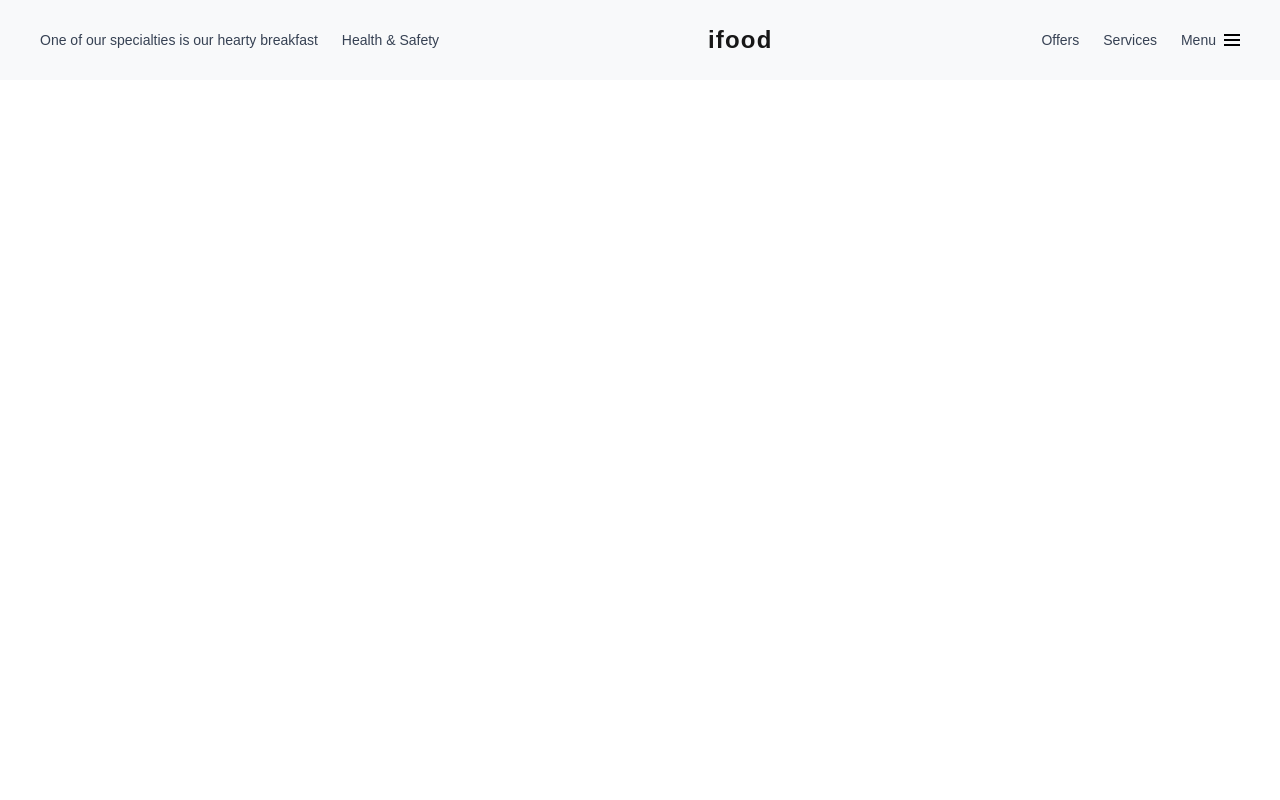
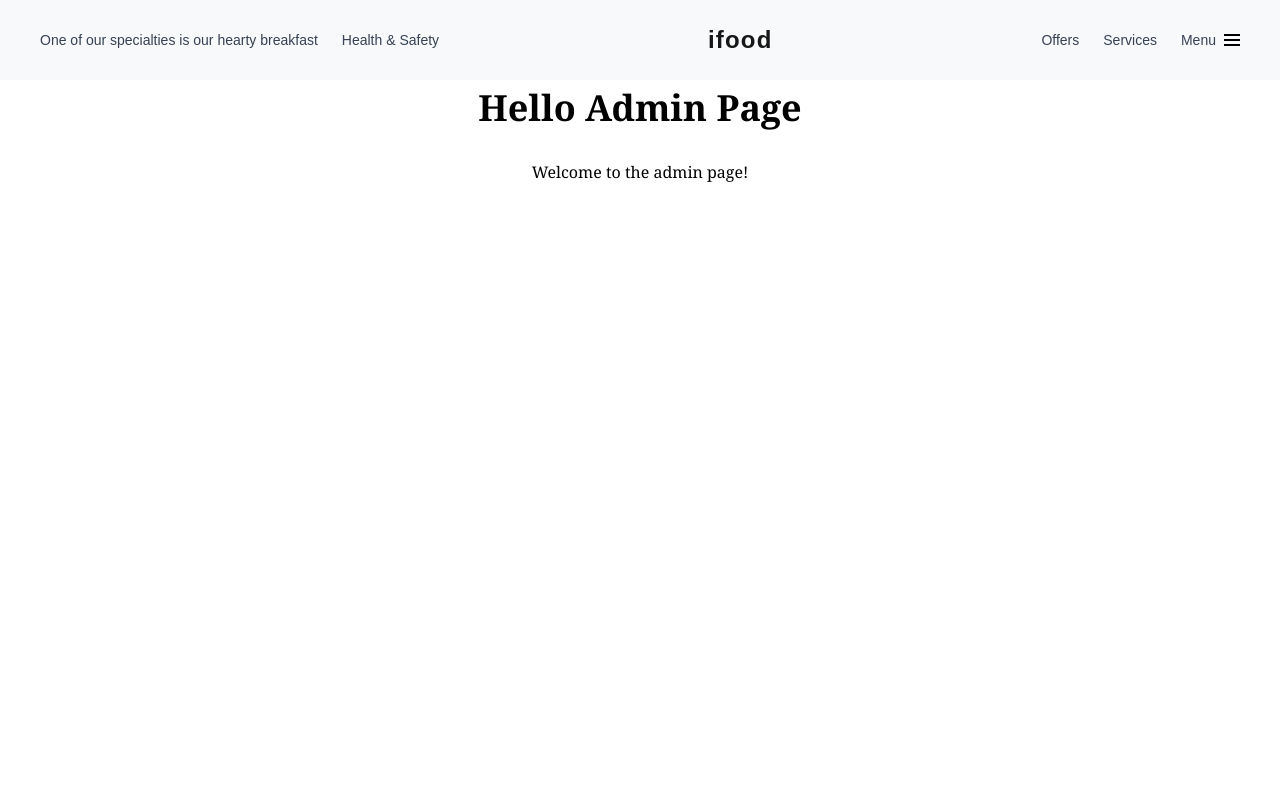
Before and after one commit to mdnehal01/hclhackathon, a Next.js app: page /admin in a window 1280 px wide. Shown: the top 800 px of the page. Built offline with nearby package versions, Linux system fonts and the light colour scheme.

Commit message:
Handover 2

```diff
--- a/package.json
+++ b/package.json
@@ -12,6 +12,7 @@
     "@supabase/auth-helpers-nextjs": "^0.10.0",
     "@supabase/auth-helpers-react": "^0.5.0",
     "@supabase/supabase-js": "^2.49.4",
+    "lucide-react": "^0.503.0",
     "next": "15.3.1",
     "react": "^19.0.0",
     "react-dom": "^19.0.0",
--- a/src/app/admin/page.tsx
+++ b/src/app/admin/page.tsx
@@ -3,7 +3,12 @@ import React from 'react'
 const page = () => {
   return (
     <div className='bg-white h-full min-h-screen text-black font-serif px-4 py-2'>
-
+      <div className='flex flex-col items-center justify-center h-full'>
+        <h1 className='text-4xl font-bold mb-4'>Hello  Admin Page</h1>
+        <div className='flex space-x-4'>
+        </div>
+        <p className='mt-4'>Welcome to the admin page!</p>
+      </div>
     </div>
   )
 }
--- a/src/app/menu/page.tsx
+++ /dev/null
@@ -1,9 +0,0 @@
-import React from 'react'
-
-const page = () => {
-  return (
-    <div>page</div>
-  )
-}
-
-export default page
```
Also changed, not shown: public/delicious-veggie-pizza-freshly-baked-toppings-cheese-mushrooms-peppers-olives_84443-37364.jpeg (renamed from public/delicious-veggie-pizza-freshly-baked-toppings-cheese-mushrooms-peppers-olives_84443-37364.avif), 1 other file (tests, documents, lock files or other folders).
